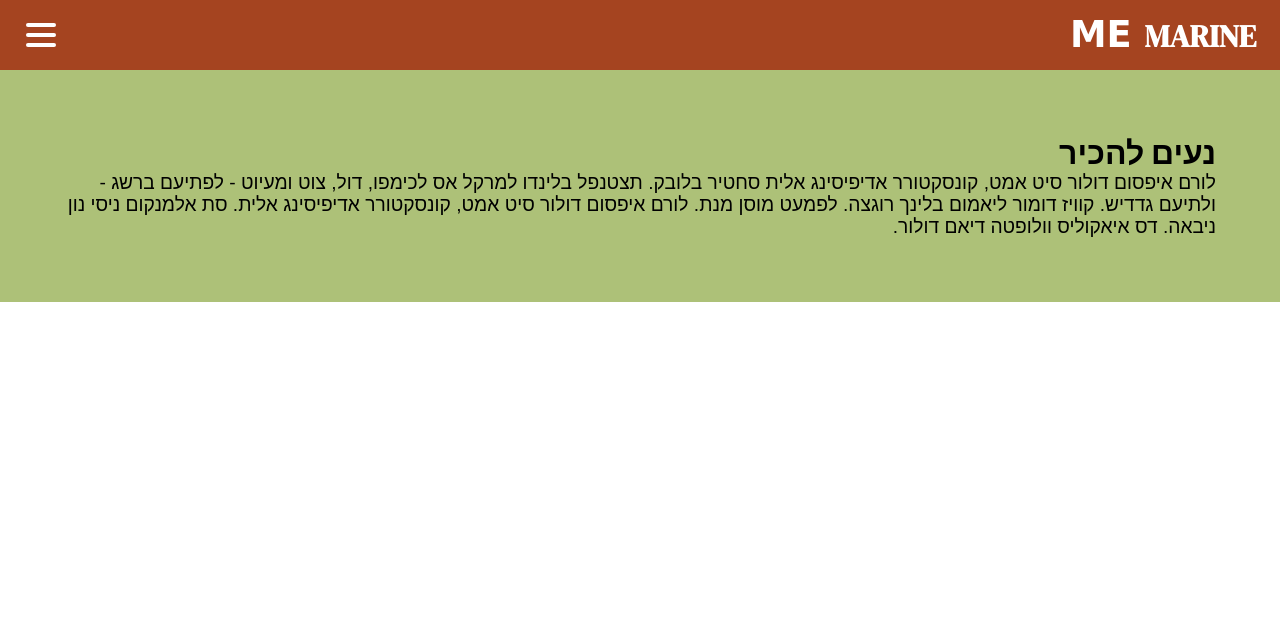
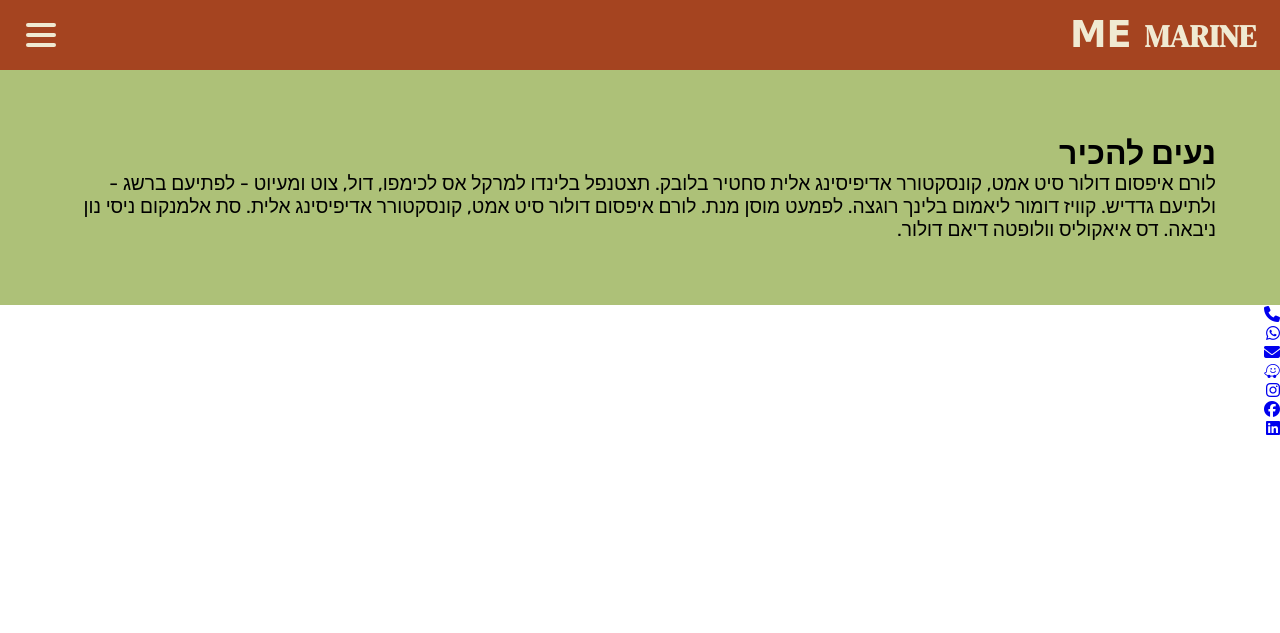
Before and after one commit to lianavez/Me-Marine, a plain HTML site: page index.html in a window 1280 px wide. Drawn offline with Linux system fonts and the light colour scheme; a web font is replaced by a local one.

Commit message:
footer start

```diff
--- a/css/index.css
+++ b/css/index.css
@@ -34,7 +34,6 @@ body {
 	min-height: 100%;
 }
 .container p {
-	font-family: 'Montserrat', sans-serif;
 	font-size: 1.2em;
 }
 
@@ -60,7 +59,7 @@ nav {
   font-family: 'Rouge Script', cursive;
 	font-size: 2.3em;
 	line-height: 70px;
-	color: #fff;
+	color: var(--gray-ish);
 }
 
 .logo span {
@@ -86,7 +85,7 @@ nav .nav-item > a {
 	display: inline-block;
 	padding: 0 0.9rem;
 	line-height: 70px;
-	color: #fff;
+	color: var(--gray-ish);
 	text-decoration: none;
   font-size: 1rem;
   font-weight: bold;
@@ -120,7 +119,7 @@ nav .dropdown-menu {
 	margin-top: -.5em;
 	border: 1px solid rgba(0,0,0,.3);
 	border-radius: .1em;
-	background-color: #fff;
+	background-color: var(--gray-ish);
 }
 
 nav .dropdown.show .dropdown-menu {
@@ -131,7 +130,7 @@ nav .dropdown-item {
 	display: block;
 	padding: 0;
 	font-size: .815em;
-	color: #000;
+  color: black;
 	line-height: 3;
 	text-decoration: none;
   font-weight: bold;
@@ -153,7 +152,7 @@ nav .btn-hamburger span {
 	display: block;
 	width: 30px;
 	height: 4px;
-	background-color: #fff;
+	background-color: var(--gray-ish);
 	margin: 6px;
 	border-radius: 2px;
 	transition: .3s ease-in-out;
@@ -234,17 +233,23 @@ nav.opened .btn-hamburger span:nth-child(3) {
 
 
 
-.flex-container {
+.container {
   display: flex;
   flex-direction: column;
-  text-align: center;
   justify-items: center;
 }
 
 
 
-.about {
+.section {
   background-color: #adc178;
   background-size: cover;
   display: inline-block;
 }
+
+.footer-container {
+  width: 100vh;
+  background-color: var(--red-fade);
+  background-size: cover;
+  display: inline-block;
+}
--- a/index.html
+++ b/index.html
@@ -69,14 +69,41 @@
 
           </ul>
         </nav>
-        <div class="about">
+
+
+
+        <div class="section">
         <div class="container">
           <h1>נעים להכיר</h1>
           <p>לורם איפסום דולור סיט אמט, קונסקטורר אדיפיסינג אלית סחטיר בלובק. תצטנפל בלינדו למרקל אס לכימפו, דול, צוט ומעיוט - לפתיעם ברשג - ולתיעם גדדיש. קוויז דומור ליאמום בלינך רוגצה. לפמעט מוסן מנת. לורם איפסום דולור סיט אמט, קונסקטורר אדיפיסינג אלית. סת אלמנקום ניסי נון ניבאה. דס איאקוליס וולופטה דיאם דולור.</p>
         </div>
         </div>
 
-
+        <div calss="footer-container">
+          <ul class="footer">
+            <li class="footer-item">
+              <a href="tel:+972547809308"> <i class="fa-solid fa-phone"></i> </a>
+            </li>
+            <li class="footer-item">
+              <a href="https://api.whatsapp.com/send?phone=972547809308"><i class="fa-brands fa-whatsapp"></i>
+            </li>
+            <li class="footer-item">
+              <a href="mailto:me.marine368@gmail.com"> <i class="fa-solid fa-envelope"></i> </a>
+            </li>
+            <li class="footer-item">
+              <a href="https://ul.waze.com/ul?preview_venue_id=22937928.229182667.623521&navigate=yes&utm_campaign=default&utm_source=waze_website&utm_medium=lm_share_location"> <i class="fa-brands fa-waze"></i> </a>
+            </li>
+            <li class="footer-item">
+              <a href="#"> <i class="fa-brands fa-instagram"></i> </a>
+            </li>
+            <li class="footer-item">
+              <a href="#"> <i class="fa-brands fa-facebook"></i> </a>
+            </li>
+            <li class="footer-item">
+              <a href="#"> <i class="fa-brands fa-linkedin"></i> </a>
+            </li>
+          </ul>
+        </div>
 
 
 
```
